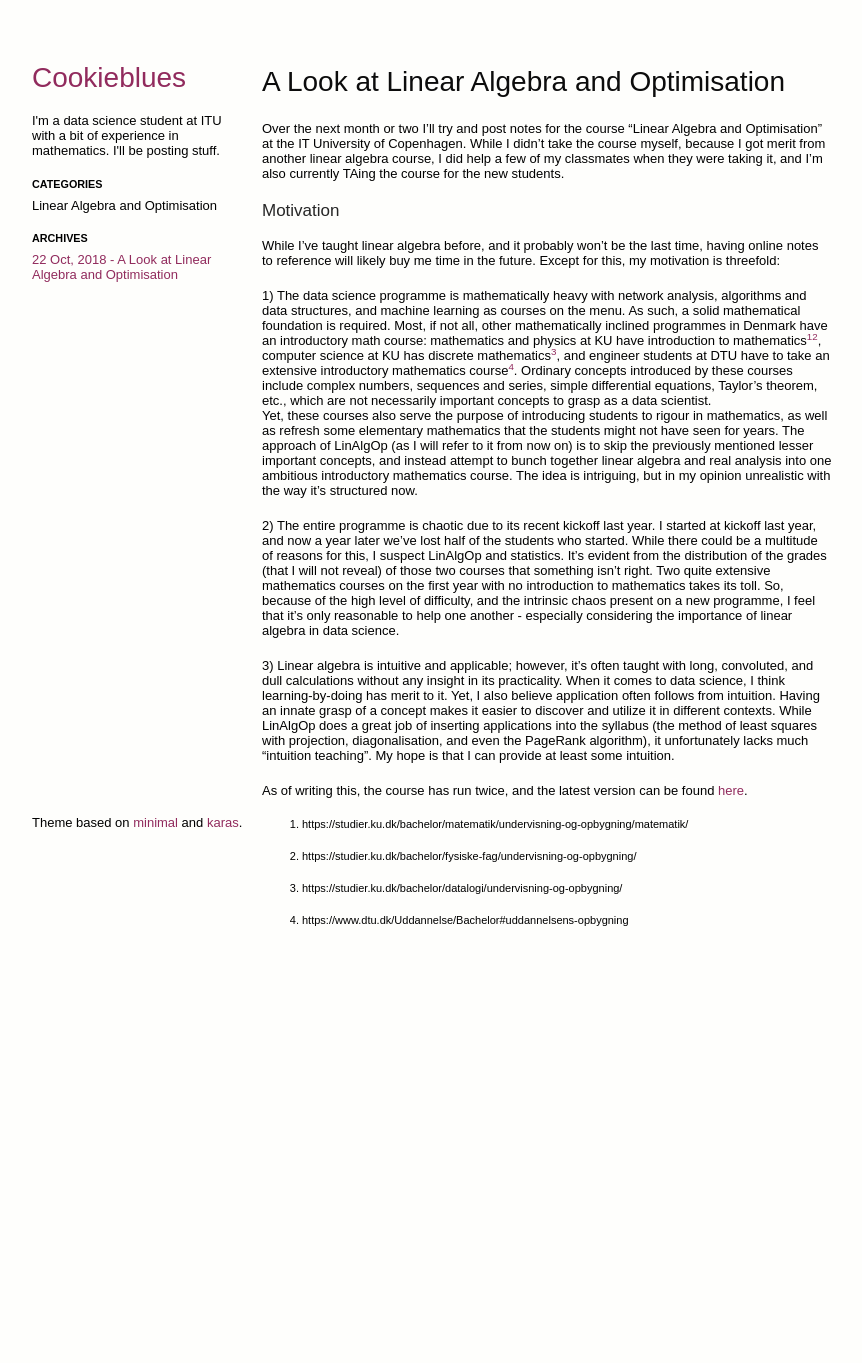
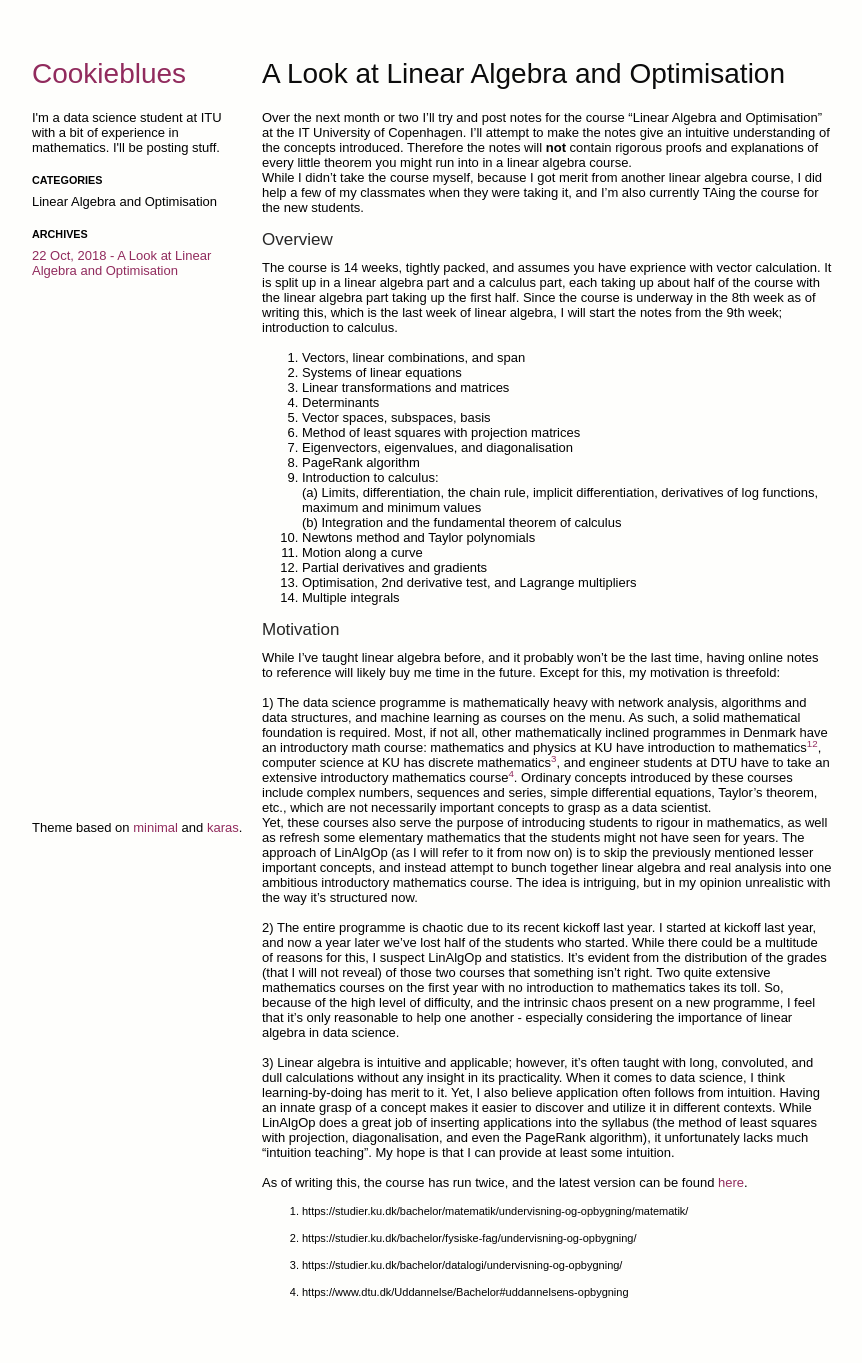
Before and after one commit to cookieblues/cookieblues.github.io, a Jekyll site: the page built from pages/_posts/18-10-22-a-look-at-linear-algebra-and-optimisation.md, in a window 1280 px wide. Shown: the whole page, without its empty margins (208-1070 px from the left). Built offline with Jekyll 4.4.1, drawn with Linux system fonts in a browser that asks for light colours; before the commit the page ends 996 px from its top, so only the background shows below that.

Commit message:
update to first post

```diff
--- a/_sass/style.scss
+++ b/_sass/style.scss
@@ -11,7 +11,7 @@ section {
 
 body {
   background-color: #fefefc;
-  padding:35px;
+  padding:50px;
   font-family: Arial;
   font-size: 13px;
   color:#000000;
@@ -26,19 +26,31 @@ h1, h2, h3 {
 h1 {
   color:#0c0c0c;
   font-size:28px;
+  margin:0 0 20px;
 }
 
 h2 {
   color:#191919;
+  margin:0 0 15px;
 }
 
 h3 {
   color:#262626;
   font-size:17px;
+  margin:0 0 10px;
 }
 
-p, ul, ol, table, pre, dl {
-  margin:0 0 20px;
+p, ol, ul, table, pre, dl {
+  margin:0 0 15px;
+}
+
+strong {
+  color:#000000;
+  font-weight:600;
+}
+
+small {
+  font-size:11px;
 }
 
 a {
@@ -188,15 +200,6 @@ sup,sub {
   position:relative;
 }
 
-strong {
-  color:#222;
-  font-weight:500;
-}
-
-small {
-  font-size:11px;
-}
-
 hr {
   border:0;
   background:#e5e5e5;
--- a/pages/_posts/18-10-22-a-look-at-linear-algebra-and-optimisation.md
+++ b/pages/_posts/18-10-22-a-look-at-linear-algebra-and-optimisation.md
@@ -3,7 +3,28 @@ title: A Look at Linear Algebra and Optimisation
 layout: post
 tags: LinAlgOp
 ---
-Over the next month or two I'll try and post notes for the course "Linear Algebra and Optimisation" at the IT University of Copenhagen. While I didn't take the course myself, because I got merit from another linear algebra course, I did help a few of my classmates when they were taking it, and I'm also currently TAing the course for the new students.
+Over the next month or two I'll try and post notes for the course "Linear Algebra and Optimisation" at the IT University of Copenhagen. I'll attempt to make the notes give an intuitive understanding of the concepts introduced. Therefore the notes will **not** contain rigorous proofs and explanations of every little theorem you might run into in a linear algebra course.\\
+While I didn't take the course myself, because I got merit from another linear algebra course, I did help a few of my classmates when they were taking it, and I'm also currently TAing the course for the new students.
+
+### Overview
+The course is 14 weeks, tightly packed, and assumes you have exprience with vector calculation. It is split up in a linear algebra part and a calculus part, each taking up about half of the course with the linear algebra part taking up the first half. Since the course is underway in the 8th week as of writing this, which is the last week of linear algebra, I will start the notes from the 9th week; introduction to calculus.
+
+1. Vectors, linear combinations, and span
+2. Systems of linear equations
+3. Linear transformations and matrices
+4. Determinants
+5. Vector spaces, subspaces, basis
+6. Method of least squares with projection matrices
+7. Eigenvectors, eigenvalues, and diagonalisation
+8. PageRank algorithm
+9. Introduction to calculus:\\
+   (a) Limits, differentiation, the chain rule, implicit differentiation, derivatives of log functions, maximum and minimum values\\
+   (b) Integration and the fundamental theorem of calculus
+10. Newtons method and Taylor polynomials
+11. Motion along a curve
+12. Partial derivatives and gradients
+13. Optimisation, 2nd derivative test, and Lagrange multipliers
+14. Multiple integrals
 
 ### Motivation
 While I've taught linear algebra before, and it probably won't be the last time, having online notes to reference will likely buy me time in the future. Except for this, my motivation is threefold:
```
Also changed, not shown: 3 other files.
